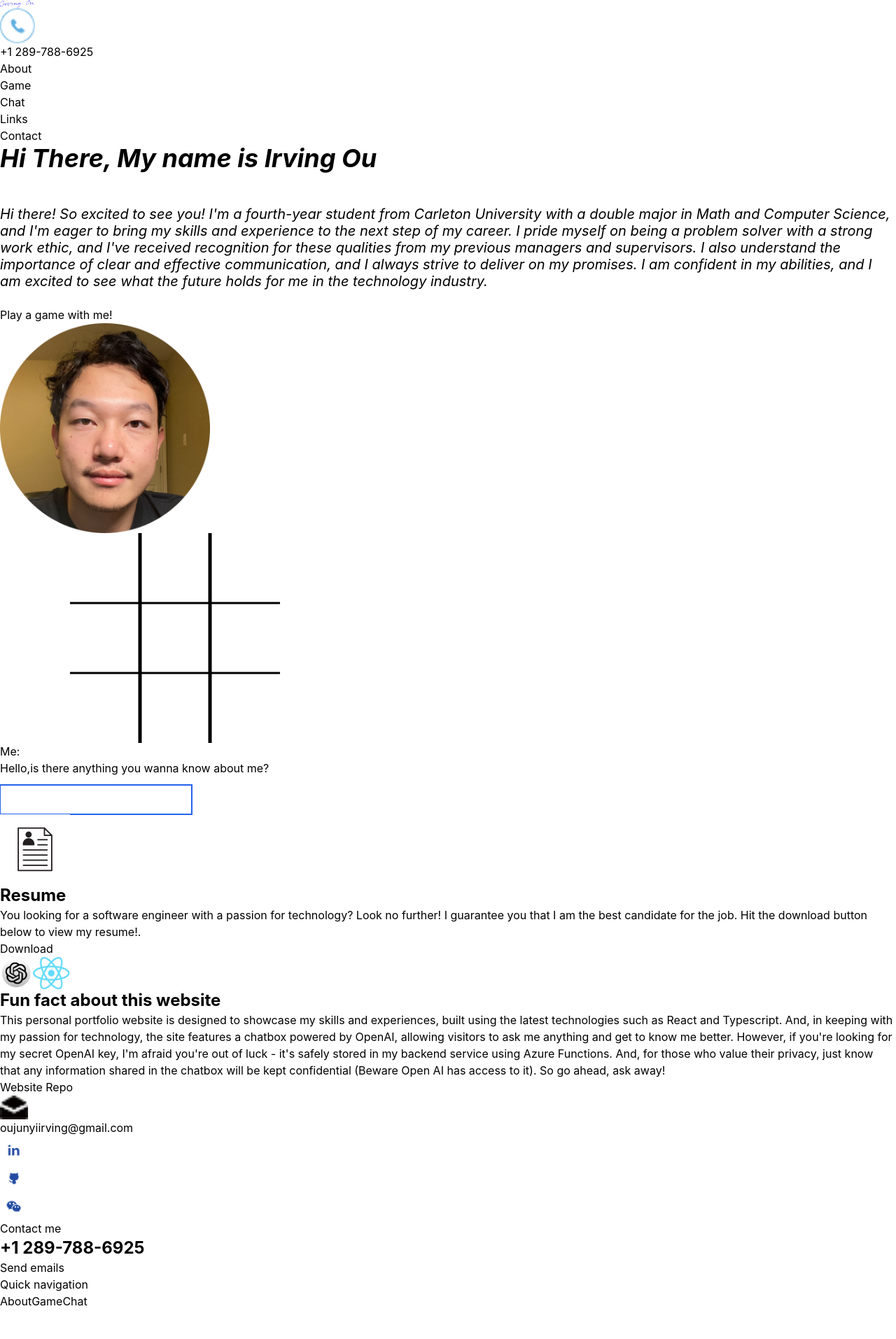
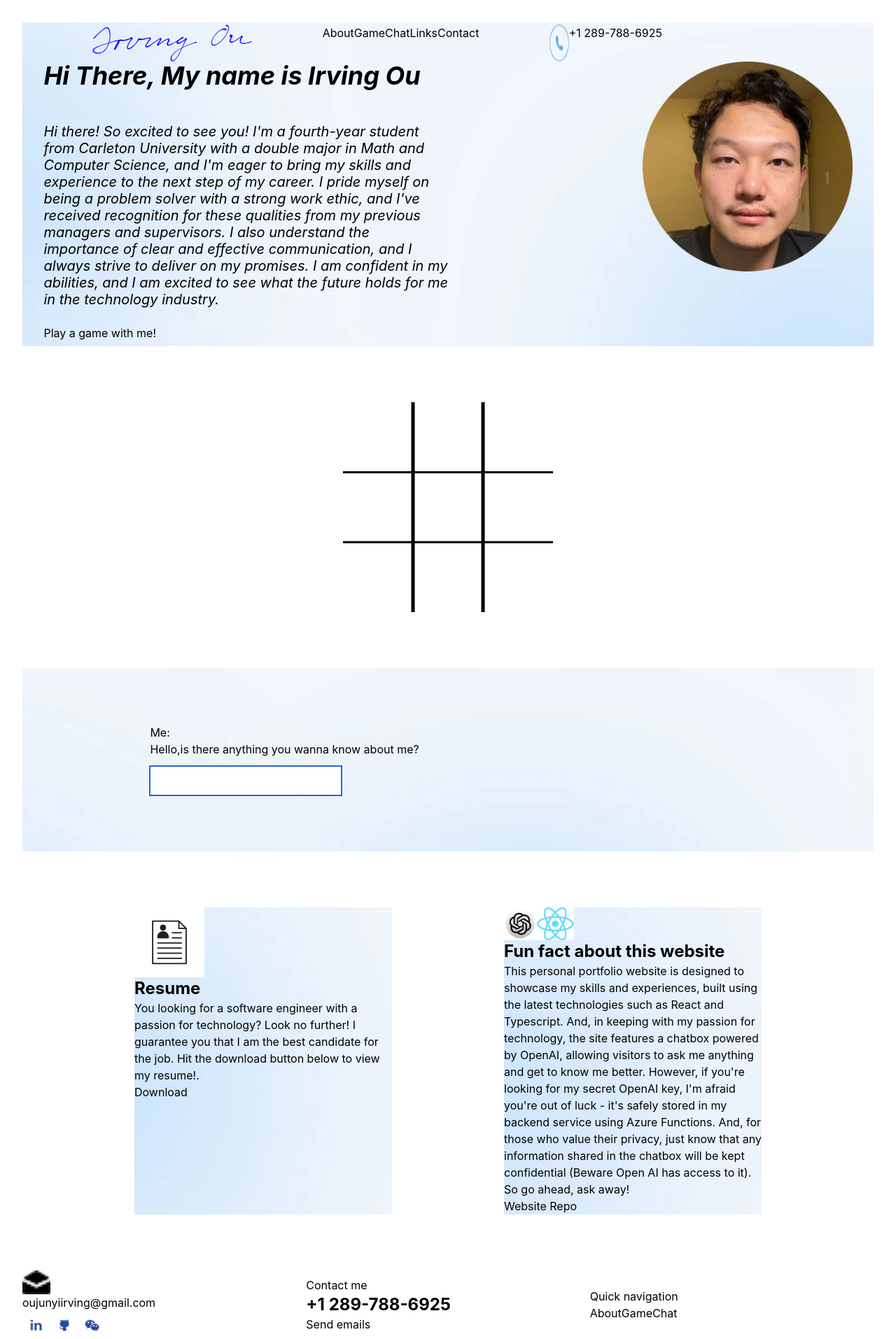
Before and after one commit to Irvingouj/my-website-nextjs, a Next.js app: page / in a window 1280 px wide. Shown: the whole page at 70% size. Before the commit the page ends 1872 px from the top, so only its background shows below. Built offline with nearby package versions, Linux system fonts and the light colour scheme; a web font is replaced by a local one.

Commit message:
fix: basic css layout

```diff
--- a/src/components/Chatbox.tsx
+++ b/src/components/Chatbox.tsx
@@ -84,8 +84,11 @@ const Chatbox: FC = () => {
   };
 
   return (
-    <div className="zuopin2" id="Chat">
-      <div className="w ww">
+    <div
+      className="mt-[5rem] justify-center bg-second-background w-full h-full flex items-center"
+      id="Chat"
+    >
+      <div className="w-[70%] mt-[5rem] mb-[5rem]">
         <div className="chatarea">
           <div className="chatbox" ref={chatboxRef}>
             {messages.map((message, index) => {
--- a/src/components/Contacts.tsx
+++ b/src/components/Contacts.tsx
@@ -4,13 +4,13 @@ import Image from 'next/image';
 import { FC } from 'react';
 
 const Contacts: FC = () => (
-  <div className="w footer" id="Contact">
-    <div className="fot_1">
+  <div className="w-full flex items-center " id="Contact">
+    <div className="flex flex-col justify-evenly flex-1">
       <p>
         <Image src="/15.png" alt="Email" width={40} height={40} />
         {GetText.email()}
       </p>
-      <div>
+      <div className="flex">
         <a href={GetText.linkedin()}>
           <Image src="/16.png" alt="LinkedIn" width={40} height={40} />
         </a>
@@ -22,12 +22,12 @@ const Contacts: FC = () => (
         </a>
       </div>
     </div>
-    <div className="fot_2">
+    <div className="flex-1">
       <p>Contact me</p>
       <h3>{GetText.phone()}</h3>
       <a href={`mailto: ${GetText.email()}`}>Send emails</a>
     </div>
-    <div className="fot_3">
+    <div className="flex-1 float-right">
       <p>Quick navigation</p>
       <div>
         <a href="#" onClick={smoothScroll}>
--- a/src/components/Game/About.tsx
+++ b/src/components/Game/About.tsx
@@ -4,10 +4,13 @@ import Image from 'next/image';
 import { FC } from 'react';
 
 const About: FC = () => (
-  <div id="About">
+  <div
+    id="About"
+    className="w-full mt-[2rem] pt-[0.18rem] pb-[0.46rem] bg-main-background flex flex-col"
+  >
     <TopBar />
-    <div className="w ban_con">
-      <div className="pc_fl txt">
+    <div className=" w-[95%] max-w-[1200px] mx-auto flex flex-auto">
+      <div className="float-right overflow-hidden flex-1 font">
         <h1 style={{ fontStyle: 'italic' }}>
           Hi There, My name is {GetText.name()}
         </h1>
@@ -27,8 +30,14 @@ const About: FC = () => (
         <br />
         <p>Play a game with me!</p>
       </div>
-      <div className="pc_fr img">
-        <Image src="/selfie.png" alt="Selfie" width={300} height={300} />
+      <div className="flex-1 float-right">
+        <Image
+          src="/selfie.png"
+          alt="Selfie"
+          width={300}
+          height={300}
+          className="float-right"
+        />
       </div>
       <div className="clear"></div>
     </div>
--- a/src/components/GameWrapper.tsx
+++ b/src/components/GameWrapper.tsx
@@ -2,7 +2,7 @@ import Game from '@/components/Game/Game';
 import { FC } from 'react';
 
 const GameWrapper: FC = () => (
-  <div className="" id="Game">
+  <div className="flex-1 mt-[5rem]" id="Game">
     <Game />
   </div>
 );
--- a/src/components/LinksWrapper.tsx
+++ b/src/components/LinksWrapper.tsx
@@ -3,10 +3,10 @@ import { FC } from 'react';
 
 const LinksWrapper: FC = () => {
   return (
-    <div id="Links">
-      <div className="w ww zuopin">
-        <ul>
-          <li className="block">
+    <div id="links-wrapper" className="mt-[5rem] mb-[5rem] px-[5rem]">
+      <div className="w">
+        <ul className="flex justify-center ">
+          <li className="flex-1 mx-[5rem] bg-main-background">
             <div className="img">
               <a
                 href="Software_Engineer_Resume__8.pdf"
@@ -38,7 +38,7 @@ const LinksWrapper: FC = () => {
               </a>
             </div>
           </li>
-          <li className="block">
+          <li className="flex-1 mx-[5rem] bg-main-background">
             <div className="img">
               <a href="https://github.com/Irvingouj/my-website">
                 <Image
--- a/src/components/NavBar/TopNavBar.tsx
+++ b/src/components/NavBar/TopNavBar.tsx
@@ -17,21 +17,18 @@ export const smoothScroll = (
 
 const TopBar: FC = () => {
   return (
-    <div>
+    <div id="TopNavBar" className="flex flex-row w-11/12 justify-evenly">
       <div>
-        <Image src="/irving-ou.svg" alt="logo" width={50} height={50} />
+        <Image src="/irving-ou.svg" alt="logo" width={228} height={53.05} />
       </div>
-      <div>
-        <Image src="/01.png" alt="phone" width={50} height={50} />
-        {GetText.phone()}
-      </div>
+
       <div>
         <a href="#" onClick={(e) => e.preventDefault()}>
           <span></span>
         </a>
         <nav>
           <div>
-            <ul>
+            <ul className="flex ">
               <li>
                 <a href="#">About</a>
               </li>
@@ -59,6 +56,10 @@ const TopBar: FC = () => {
           </div>
         </nav>
       </div>
+      <div className="flex">
+        <Image src="/01.png" alt="phone" width={28} height={14} />
+        {GetText.phone()}
+      </div>
       <div></div>
     </div>
   );
--- a/src/pages/index.tsx
+++ b/src/pages/index.tsx
@@ -1,9 +1,9 @@
 import Chatbox from '@/components/Chatbox';
 import Contacts from '@/components/Contacts';
 import About from '@/components/Game/About';
+import GameWrapper from '@/components/GameWrapper';
 import LinksWrapper from '@/components/LinksWrapper';
 import Seo from '@/components/Seo';
-import GameWrapper from '@/components/gameWrapper';
 import Layout from '@/components/layout/Layout';
 
 export default function HomePage() {
@@ -12,7 +12,10 @@ export default function HomePage() {
       {/* <Seo templateTitle='Home' /> */}
       <Seo />
       <main>
-        <div className="App" style={{ scrollBehavior: 'smooth' }}>
+        <div
+          className="flex flex-col items-center px-8"
+          style={{ scrollBehavior: 'smooth' }}
+        >
           <About />
           <GameWrapper />
           <Chatbox />
--- a/tailwind.config.ts
+++ b/tailwind.config.ts
@@ -50,6 +50,10 @@ export default {
         flicker: 'flicker 3s linear infinite',
         shimmer: 'shimmer 1.3s linear infinite',
       },
+      backgroundImage: {
+        'main-background': 'url("/images/background1.jpg")',
+        'second-background': 'url("/images/background2.jpg")',
+      },
     },
   },
   plugins: [require('@tailwindcss/forms')],
```
Also changed, not shown: public/images/background1.jpg (added), public/images/background2.jpg (added).
